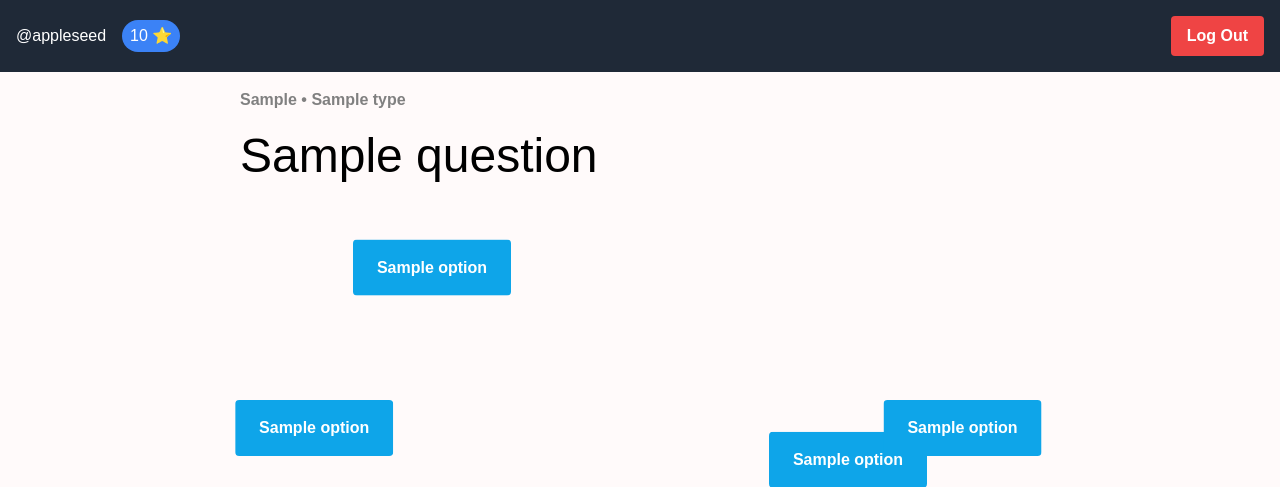
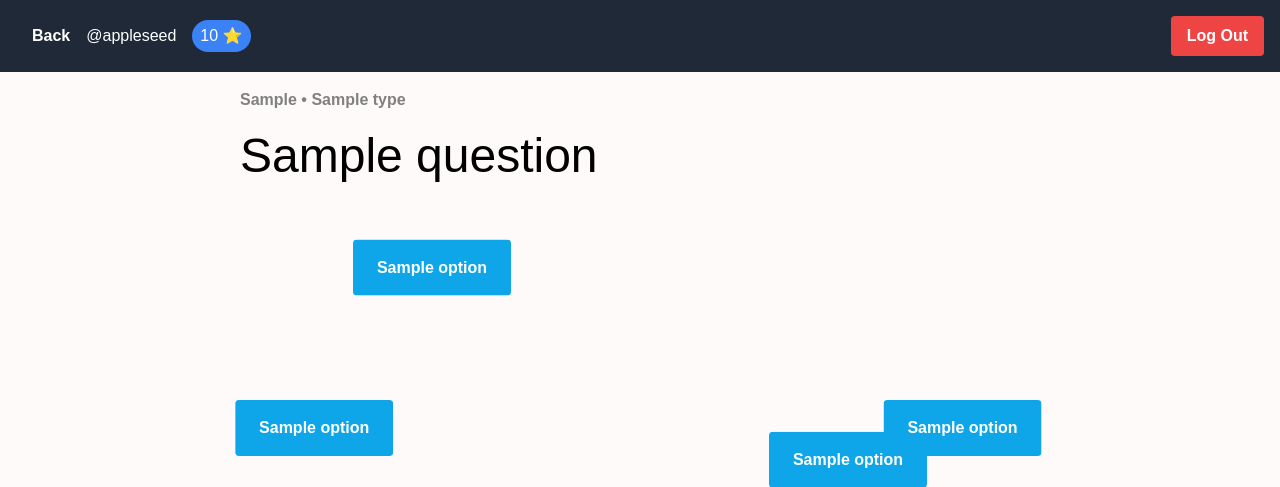
Before and after one commit to edvilme/what-the-x, a Flask app: template templates/question.html in a window 1280 px wide. Shown: the top 487 px of the page. Run offline with Flask 3, Linux system fonts and the light colour scheme; the template is opened without the code that fills it: most values are stand-ins (such as "Sample title", 1, 10 or a date in 2020); parts of the project's set-up code (start-up, migrations or seed data) failed here and were passed over; some libraries are stand-ins or nearby versions.

Commit message:
[ADD] Tutorial

```diff
--- a/templates/question.html
+++ b/templates/question.html
@@ -22,6 +22,7 @@
     <nav class="bg-gray-800 py-4">
         <div class="container mx-auto flex justify-between items-center">
             <div class="flex items-center text-white">
+                <a href="index" class="bg-grey text-white font-bold py-2 px-4">Back</a>
                 <span id="user_username" class="mr-4">@appleseed</span>
                 <span id="user_score" class="bg-blue-500 text-white px-2 py-1 rounded-full">{{ userScore }}</span>
             </div>
```
